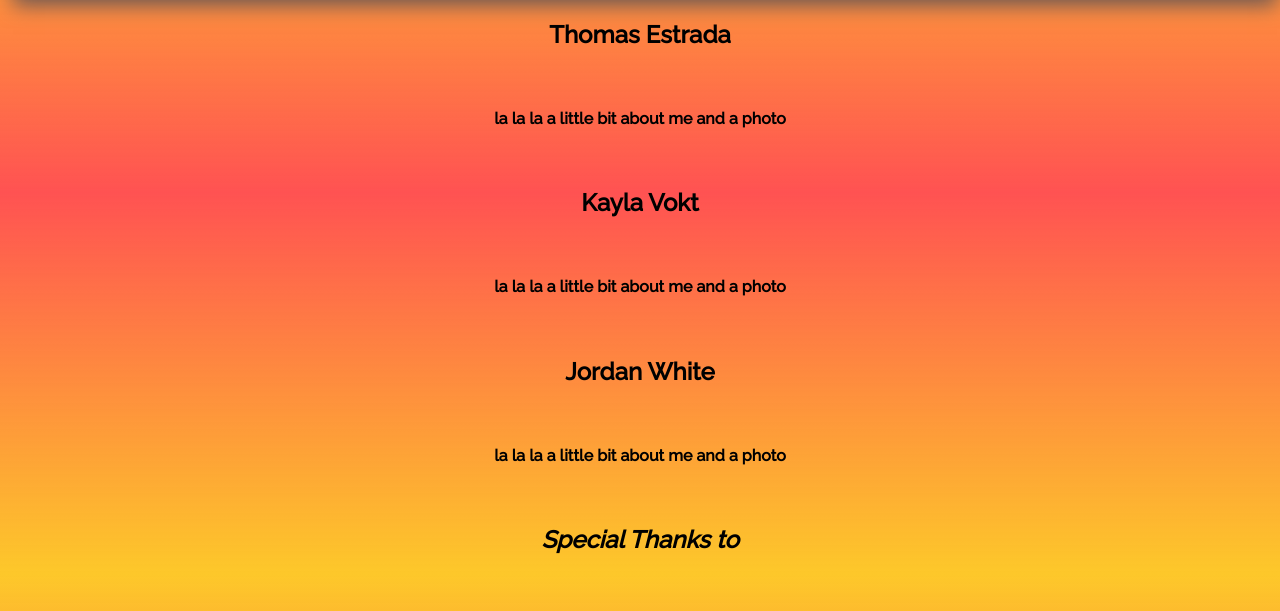
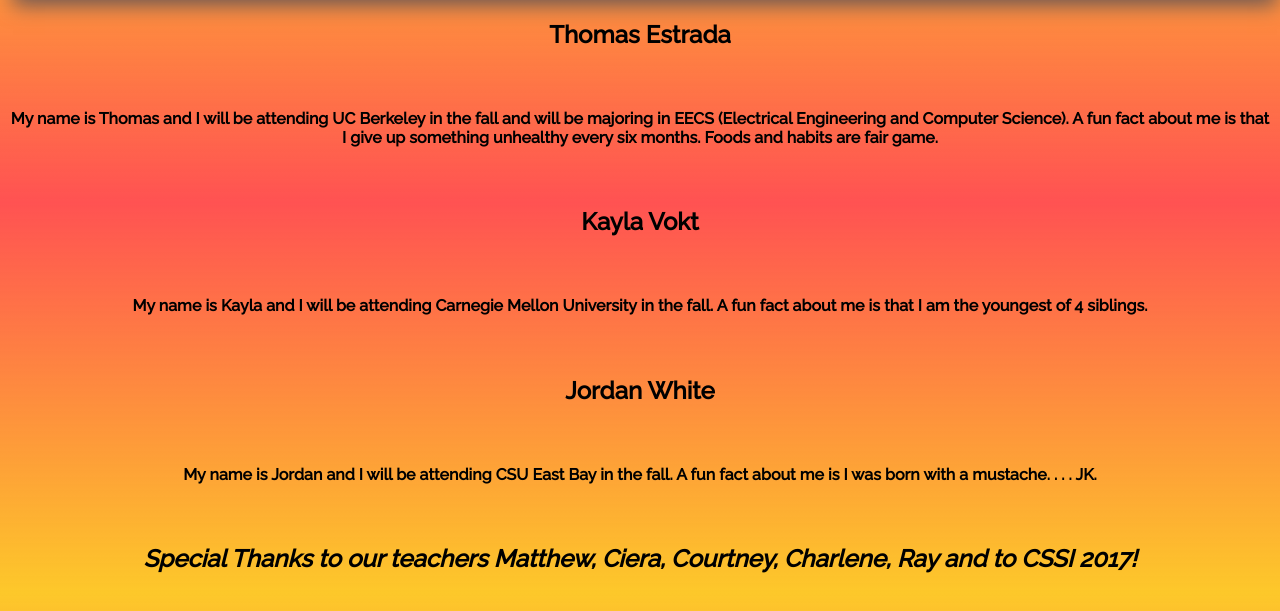
Before and after one commit to TwinStreets/final_project, a Django app: template templates/aboutus.html in a window 1280 px wide. Shown: the part 189-800 px from the top of the page. Run offline with Django 3.2, Linux system fonts and the light colour scheme; the template is opened without the code that fills it, so the values that code supplies are empty.

Commit message:
self bios

```diff
--- a/templates/aboutus.html
+++ b/templates/aboutus.html
@@ -18,15 +18,19 @@
   <body>
 
     <h2>Thomas Estrada</h2><br>
-    <h4> la la la a little bit about me and a photo </h4>
+    <h4> My name is Thomas and I will be attending UC Berkeley in the fall and will be majoring in EECS (Electrical Engineering and Computer Science). A fun fact about me is that I give up something unhealthy every six months. Foods and habits are fair game.
+ </h4>
 <br>
     <h2>Kayla Vokt </h2><br>
-    <h4> la la la a little bit about me and a photo </h4>
+    <h4> My name is Kayla and I will be attending Carnegie Mellon University in the fall. A fun fact about me is that I am the youngest of 4 siblings.
+
+ </h4>
 <br>
     <h2>Jordan White</h2><br>
-    <h4> la la la a little bit about me and a photo </h4><br>
+    <h4> My name is Jordan and I will be attending CSU East Bay in the fall. A fun fact about me is I was born with a mustache. . . . JK.
+ </h4><br>
 
-    <h2><i> Special Thanks to</i></h2>
+    <h2><i> Special Thanks to our teachers Matthew, Ciera, Courtney, Charlene, Ray and to CSSI 2017!</i></h2>
 
 
 
```
